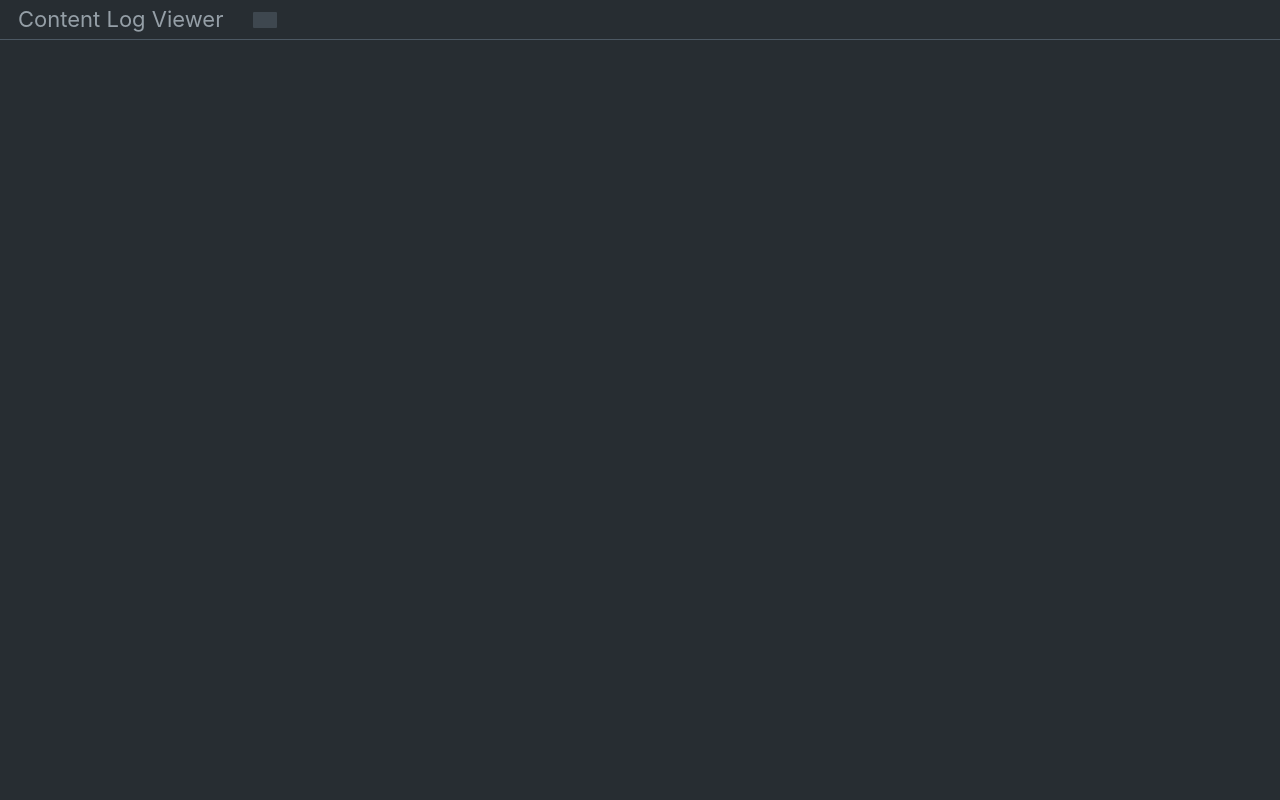
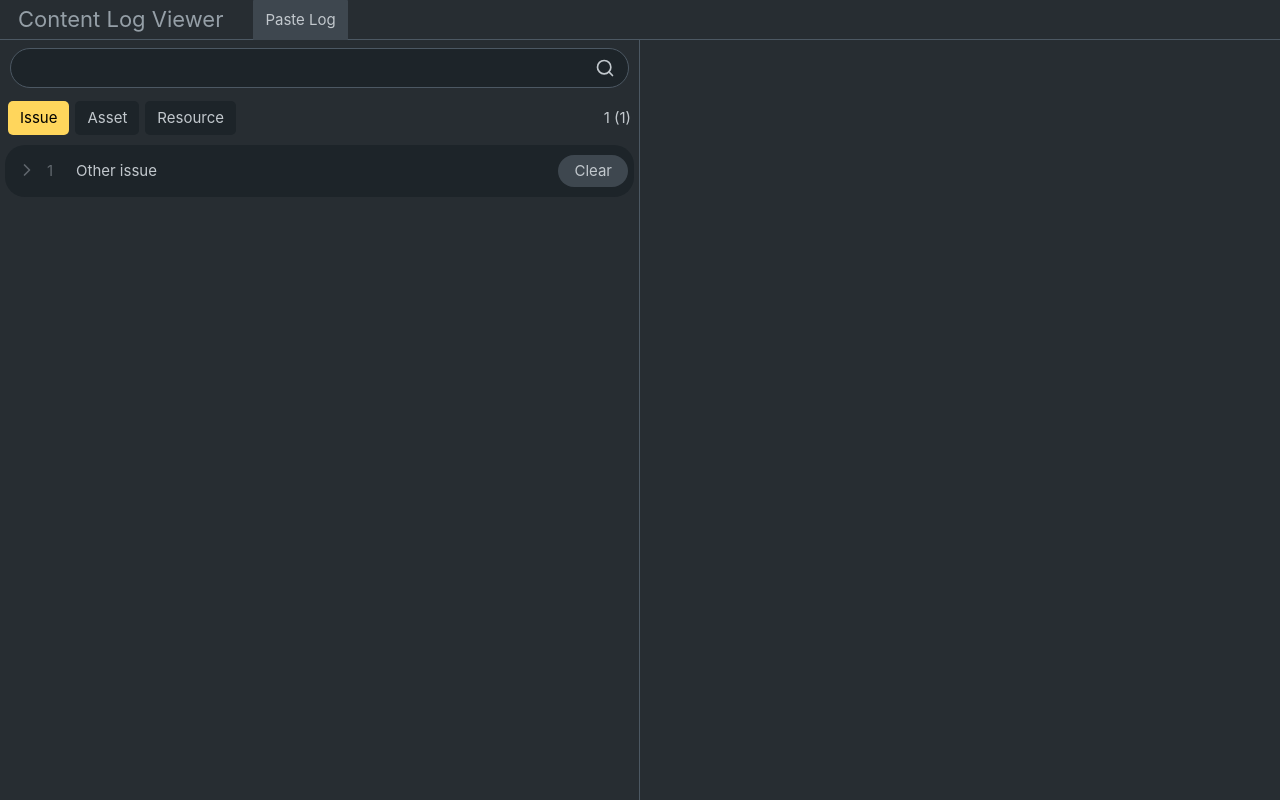
Before and after one commit to JannisX11/content-log-viewer, a Vue app: page / in a window 1280 px wide. Built offline with nearby package versions, Linux system fonts and the light colour scheme.

Commit message:
Parse and display issues

```diff
--- a/src/App.vue
+++ b/src/App.vue
@@ -6,36 +6,165 @@
 	<div id="wrapper" >
 		<header>
 			<h1>Content Log Viewer</h1>
-			<button @click="pasteLog()"></button>
+			<button @click="pasteLog()">Paste Log</button>
 		</header>
-		<main>
-			<div id="list_section">
+		<div id="list_section">
+			<div class="search_bar">
+				<input type="text" v-model="search_term">
+				<Search :size="20" />
+			</div>
+			<ul class="group_bar">
+				<li v-for="(value, key) in group_categories" @click="groupBy(key)" :class="{selected: group_by == key}" :title="'Group by: ' + value">{{ value }}</li>
+				<span style="margin-left: auto;">{{ groups.length }} ({{ issues.length }})</span>
+			</ul>
+			<ul class="issue_group_list">
+				<li class="issue_group"
+					v-for="group of groups"
+					@click="selected_group = group.key"
+					:class="{selected: selected_group == group.key}"
+				>
+					<div class="issue_group_header">
+						<div class="issue_group_toggle issue_icon" @click="group_opened[group.key] ? delete group_opened[group.key] : group_opened[group.key] = true">
+							<ChevronRight v-if="group_opened[group.key] != true" :size="20" />
+							<ChevronDown v-else :size="20" />
+						</div>
+						<div class="severity issue_icon" v-if="group.severity">
+							<AlertTriangle v-if="group.severity == 'warning'" style="color: var(--color-warning)" :size="20" />
+							<AlertCircle v-else style="color: var(--color-error)" :size="20" />
+						</div>
+						<span class="issue_group_count">{{ group.issues.length }}</span>
+						<label>{{ group.name }}</label>
+						<button @click="clearGroup(group)">Clear</button>
+					</div>
+					<ul v-if="group_opened[group.key]">
+						<li v-for="issue in group.issues">
+							{{ issue.original_message }}
+						</li>
+					</ul>
+				</li>
+			</ul>
+		</div>
+		<div id="details_section">
 
-			</div>
-			<div id="details_section">
-
-			</div>
-		</main>
+		</div>
 	</div>
 </template>
 
 
-<script>
+<script lang="ts">
 
-import { Plus } from 'lucide-vue-next'
+import { Plus, Search, AlertTriangle, AlertCircle, ChevronRight, ChevronDown } from 'lucide-vue-next'
+import { Issue, parseLog } from './scripts/parse_log'
+// @ts-ignore
+import demo_log from './../log samples/1.txt?raw'
 
+parseLog(demo_log);
+
+
+type IssueGroup = {
+	key: string
+	name: string
+	issues: Issue[],
+	severity?: string
+}
 
 export default {
 	components: {
-		Plus
+		Plus,
+		Search,
+		AlertTriangle,
+		AlertCircle,
+		ChevronRight,
+		ChevronDown
 	},
 	data() {
 		return {
+			group_by: 'issue',
+			search_term: '',
+			issues: Issue.all,
+			selected_group: null as null|string,
+			selected_issue: null as null|string,
+			group_opened: {} as Record<string, boolean>,
+			group_categories: {
+				issue: 'Issue',
+				asset: 'Asset',
+				resource: 'Resource',
+			}
 		}
 	},
 	methods: {
+		groupBy(v) {
+			this.group_by = v;
+		},
+		async pasteLog() {
+			let text = await navigator.clipboard.readText();
+			parseLog(text);
+			this.update();
+		},
+		update() {
+			this.search_term = 'a';
+			this.search_term = '';
+		},
+		clearGroup(group: IssueGroup) {
+			let issue_ids = group.issues.map(issue => issue.original_message);
+			let filtered_issues = Issue.all.filter(issue => !issue_ids.find(id => issue.original_message == id));
+			this.issues.splice(0, Infinity, ...filtered_issues);
+			this.update();
+		}
+	},
+	computed: {
+		groups(): IssueGroup[] {
+			let groups: Record<string, IssueGroup> = {};
+
+			for (let issue of this.issues) {
+				if (issue.filter(this.search_term) == false) continue;
+
+				if (this.group_by == 'issue') {
+					let key = issue.type.id;
+					if (!groups[key]) {
+						groups[key] = {
+							key,
+							name: issue.type.name,
+							issues: [],
+							severity: issue.severity
+						};
+					}
+					groups[key].issues.push(issue);
+				} else if (this.group_by == 'asset') {
+					let key = issue.asset_id ?? ''
+					if (!groups[key]) {
+						groups[key] = {
+							key,
+							name: issue.asset_id ?? 'Other',
+							issues: [],
+							severity: issue.severity
+						};
+					}
+					groups[key].issues.push(issue);
+				} else if (this.group_by == 'resource') {
+					let key = issue.resource_id ?? ''
+					if (!groups[key]) {
+						groups[key] = {
+							key,
+							name: issue.resource_id ?? 'Other',
+							issues: [],
+							severity: issue.severity
+						};
+					}
+					groups[key].issues.push(issue);
+				}
+			}
+			return Object.keys(groups).map(key => groups[key]);
+		}
 	},
 	mounted() {
+		document.addEventListener('paste', (event) => {
+			const pasted_text = event.clipboardData?.getData('text');
+			if (pasted_text) {
+				parseLog(pasted_text);
+				this.update();
+			}
+		});
 	}
 }
 </script>
@@ -47,10 +176,10 @@ export default {
 	height: 100%;
 	display: grid;
 	grid-template-rows: 40px auto;
-	grid-template-columns: 300px auto;
+	grid-template-columns: 50% 50%;
 	grid-template-areas:
 		"header header"
-		"sidebar editor";
+		"list details";
 }
 header {
 	grid-area: header;
@@ -69,12 +198,99 @@ h1 {
 header .tool {
 	min-width: 90px;
 }
-main {
-	grid-area: editor;
+#list_section {
+	grid-area: list;
+	overflow: hidden;
 	display: flex;
 	flex-direction: column;
+	border-right: 1px solid var(--color-border);
+}
+.group_bar {
+	display: flex;
+	padding: 5px 8px;
+	gap: 6px;
+	list-style: none;
+	align-items: center;
+}
+.group_bar > li {
+	background-color: var(--color-editor);
+	border-radius: 5px;
+	padding: 5px 12px;
+	text-align: b;
+	cursor: pointer;
+}
+.group_bar > li:hover {
+	background-color: var(--color-hover);
+}
+.group_bar > li.selected {
+	background-color: var(--color-accent);
+	color: black;
+}
+.search_bar {
+	margin: 8px 10px;
+	position: relative;
+}
+.search_bar > input {
+	width: 100%;
+	height: 40px;
+	border-radius: 20px;
+	padding: 5px 16px;
+}
+.search_bar > svg {
+	position: absolute;
+	top: 0;
+	bottom: 0;
+	right: 14px;
+	margin: auto;
+}
+.issue_icon {
+	display: block;
+    text-align: center;
+    width: 32px;
+    /* height: 30px; */
+    padding-top: 5px;
+}
+.issue_group_list {
+	overflow-y: auto;
 	flex-grow: 1;
+}
+.issue_group {
+	background: var(--color-editor);
+    margin: 5px;
+    padding: 4px 2px;
+    border-radius: 20px;
+}
+.issue_group button {
+	border-radius: 20px;
+	padding: 4px 16px;
+}
+.issue_group_header {
+	display: flex;
+	height: 44px;
+	padding: 4px;
+	align-items: center;
+}
+.issue_group_toggle {
+	cursor: pointer;
+	color: var(--color-placeholder);
+}
+.issue_group_toggle:hover {
+	color: var(--color-text);
+}
+.issue_group_count {
+    color: var(--color-placeholder);
+    margin: 0 4px;
+    min-width: 25px;
+}
+.issue_group_header > label {
+	flex-grow: 1;
+}
+
+#details_section {
+	grid-area: details;
 	overflow: hidden;
+	overflow-y: auto;
+
 }
 @media only screen and (max-width: 800px) {
 }
--- a/src/assets/base.css
+++ b/src/assets/base.css
@@ -11,6 +11,8 @@
 	--color-placeholder: #60676d;
 	--color-accent: #ffd65c;
 	--color-accent-hover: #ffe5a2;
+	--color-warning: #ffa155;
+	--color-error: #df303f;
 
 	--color-mcui-background: #a2abb1;
 	--color-mcui-text: #424547;
--- /dev/null
+++ b/src/scripts/issue_types.ts
@@ -0,0 +1,57 @@
+export interface IssueType {
+	id: string
+	name: string
+	pattern?: string
+	description?: string
+	values?: {
+        asset_type?: string
+        asset_id?: string
+        resource_type?: string
+        resource_id?: string
+	}
+}
+export const IssueTypes: IssueType[] = [
+	{
+		id: 'geometry_not_found',
+		pattern: '{asset_id} | {asset_id} | geometry not found?',
+		name: 'Geomtry missing',
+		description: 'A block or entity referenced a geometry which could not be found.',
+		values: {
+            resource_type: 'geometry'
+        }
+	},
+	{
+		id: 'render_controller_not_found',
+		pattern: '{asset_id} | {asset_id} | Invalid render controller: {resource_id}',
+		name: 'Render Controller missing',
+		description: 'An entity referenced a render controller which could not be found.',
+		values: {
+            resource_type: 'render_controller'
+        }
+	},
+	{
+		id: 'blocks_json_block_missing',
+		pattern: 'The block named {asset_id} used in a "blocks.json" file does not exist in the registry',
+		name: 'Block name used in "blocks.json" does not exist',
+		values: {
+            resource_type: 'block'
+        }
+	},
+    {
+        id: 'particle_not_found',
+        pattern: "{asset_id} | Entity .json '{asset_id}' referenced particle '{resource_id}' that doesn't exist",
+        name: 'Particle effect missing',
+        description: 'An entity referenced a render controller that could not be found',
+        values: {
+            asset_type: 'entity',
+            resource_type: 'particle',
+        }
+    }
+];
+
+export const IssueTypeUnknown = {
+    id: 'blocks_json_block_missing',
+    name: 'Other issue',
+    values: {
+    }
+};
--- a/src/scripts/parse_log.ts
+++ b/src/scripts/parse_log.ts
@@ -1,66 +1,89 @@
-/*
-[Geometry][error]-spark:invisible_boat_car | spark:invisible_boat_car | geometry not found?
+import { IssueType, IssueTypes, IssueTypeUnknown } from "./issue_types"
 
-[Geometry][error]-spark:sb_door_window | spark:sb_door_window | Invalid render controller: controller.render.spark.furniture
 
-[Texture][warning]-The block named spark.sponge:mr_krabs_black_floor used in a "blocks.json" file does not exist in the registry
-
-*/
-interface IssueType {
-	pattern: RegExp
-	name: string
-}
-const IssueTypes: {[type: string]: IssueType} = {
-	geometry_not_found: {
-		pattern: /(geometry) not found/,
-		name: 'Geomtry not found',
-	},
-	invalid_asset: {
-		pattern: /Invalid render controller:/,
-		name: 'Invalid Render Controller',
-	},
-	blocks_json_block_missing: {
-		pattern: /The block named [\w.-]+ used in a "blocks\.json" file does not exist in the registry/,
-		name: 'Block name used in "blocks.json" does not exist',
+function extractVariables(template: string, input: string): Record<string, string> | null {
+	let variables: Record<string, string> = {};
+    for (let ti = 0, ii = 0; ti < template.length; ti++) {
+		let t_char = template[ti];
+		let i_char = input[ii];
+		if (t_char == '{') {
+			let var_end: number = template.substring(ti).search('}');
+			let variable: string = template.substring(ti+1, ti+var_end);
+			ti += var_end+1;
+			let pattern_match_end: number = template[ti] ? input.substring(ii).search(template[ti]) : -1;
+			let value: string = input.substring(ii, pattern_match_end != -1 ? ii+pattern_match_end : undefined);
+			ii += value.length;
+			if (value) variables[variable] = value;
+		} else if (t_char != i_char) {
+			return null;
+		}
+		ii++;
 	}
+	return variables;
 }
 
-class Issue {
+export class Issue {
 	type: IssueType
+	original_message: string
+
 	severity: 'warning'|'error'
-	asset_type: string
-	asset_identifier: string
-	text: string
+	asset_type?: string
+	asset_id?: string
+	resource_type?: string
+	resource_id?: string
+	text?: string
 
 	constructor(input: string) {
+		this.original_message = input;
+
 		let tags_section = input.match(/^(\[\w+\])+/)?.[0];
 		if (tags_section) {
-			let tags = tags_section.replace(/\[/, '').split(']').filter(tag => tag);
-			if (tags[0]) this.asset_type = tags[0];
+			let tags = tags_section.replace(/\[/g, '').split(']').filter(tag => tag);
+			if (tags[0]) this.resource_type = tags[0];
 			if (this.asset_type == 'Actor') this.asset_type = 'Entity';
+			console.log(tags[1], tags[1] == 'error')
 			if (tags[1]) this.severity = tags[1] == 'error' ? 'error' : 'warning';
 			input = input.substring(tags_section.length+1);
 		}
 
-		if (this.asset_type == 'Scripting' && this.severity == 'warning') {
+		if (this.resource_type == 'Scripting' && this.severity == 'warning') {
 			this.text = input;
 		} else {
-			let path_sections = input.split(/ | /g);
-			let main = path_sections.pop();
-			if (path_sections[0]) this.asset_identifier = path_sections[0];
+			for (let type of IssueTypes) {
+				let variables = type.pattern && extractVariables(type.pattern, input);
+				if (variables) {
+					this.type = type;
+					this.asset_type = variables.asset_type ?? type.values?.asset_type ?? '';
+					this.asset_id = variables.asset_id ?? type.values?.asset_id ?? '';
+					this.resource_type = variables.resource_type ?? type.values?.resource_type ?? '';
+					this.resource_id = variables.resource_id ?? type.values?.resource_id ?? '';
+					break;
+				}
+			}
+		}
 
-			for (let type_id in IssueTypes) {
-				let type = IssueTypes[type_id]
-			}
+		if (!this.type) this.type = IssueTypeUnknown;
 
+		if (!Issue.all.find(iss2 => iss2.original_message == this.original_message)) {
+			Issue.all.push(this);
 		}
 	}
-}s
+	filter(search_term: string): boolean {
+		if (!search_term) return true;
+
+		return false;
+	}
+
+	static all: Issue[] = [];
+}
 
 
 export function parseLog(log: string): Issue[] {
-	let lines = log.split(/\n+/);
+	Issue.all.splice(0, Infinity);
+
+	let lines = log.split(/\n+\s*/);
 	let issues = lines.map(line => new Issue(line));
+	console.log(issues)
 
 	return issues;
 }
```
